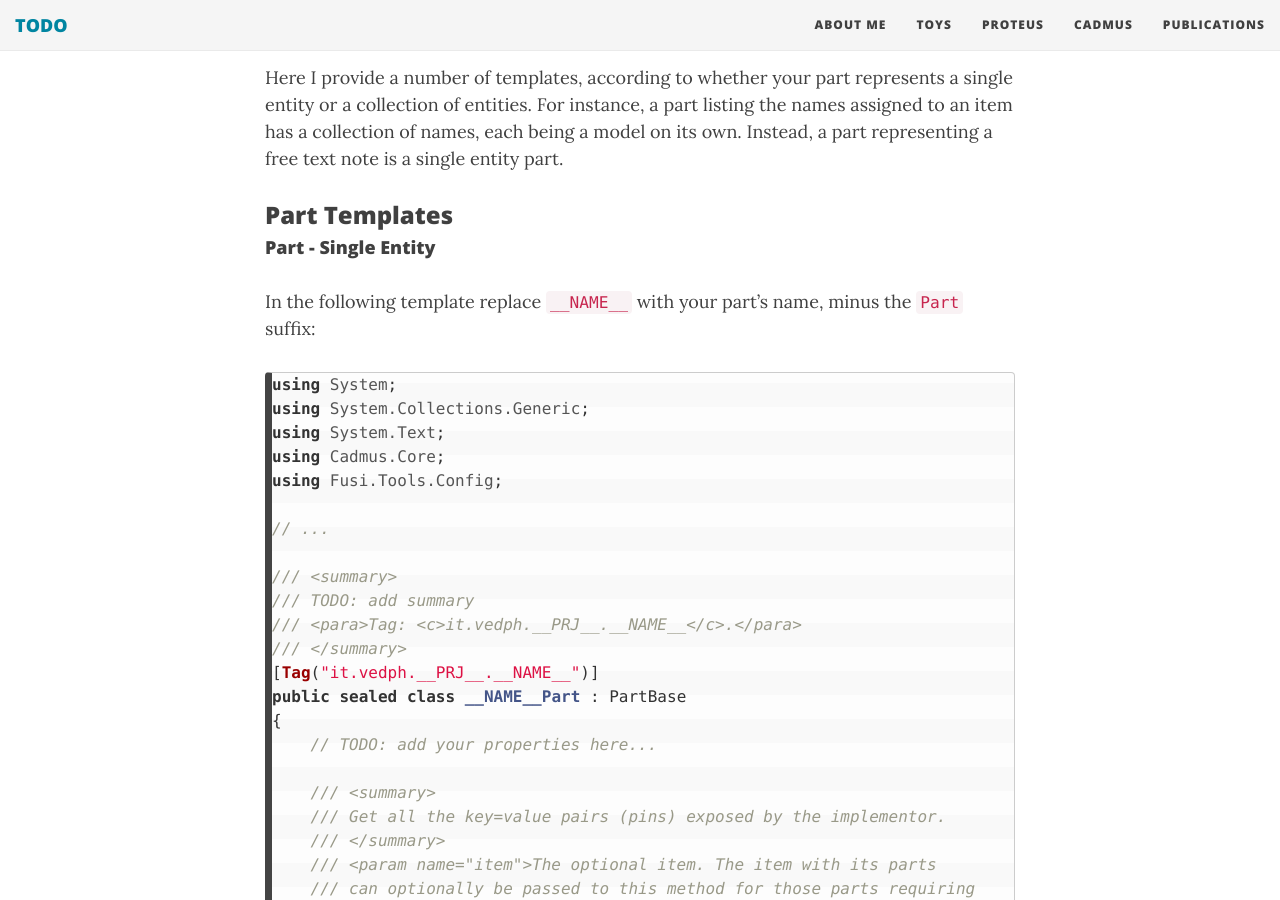
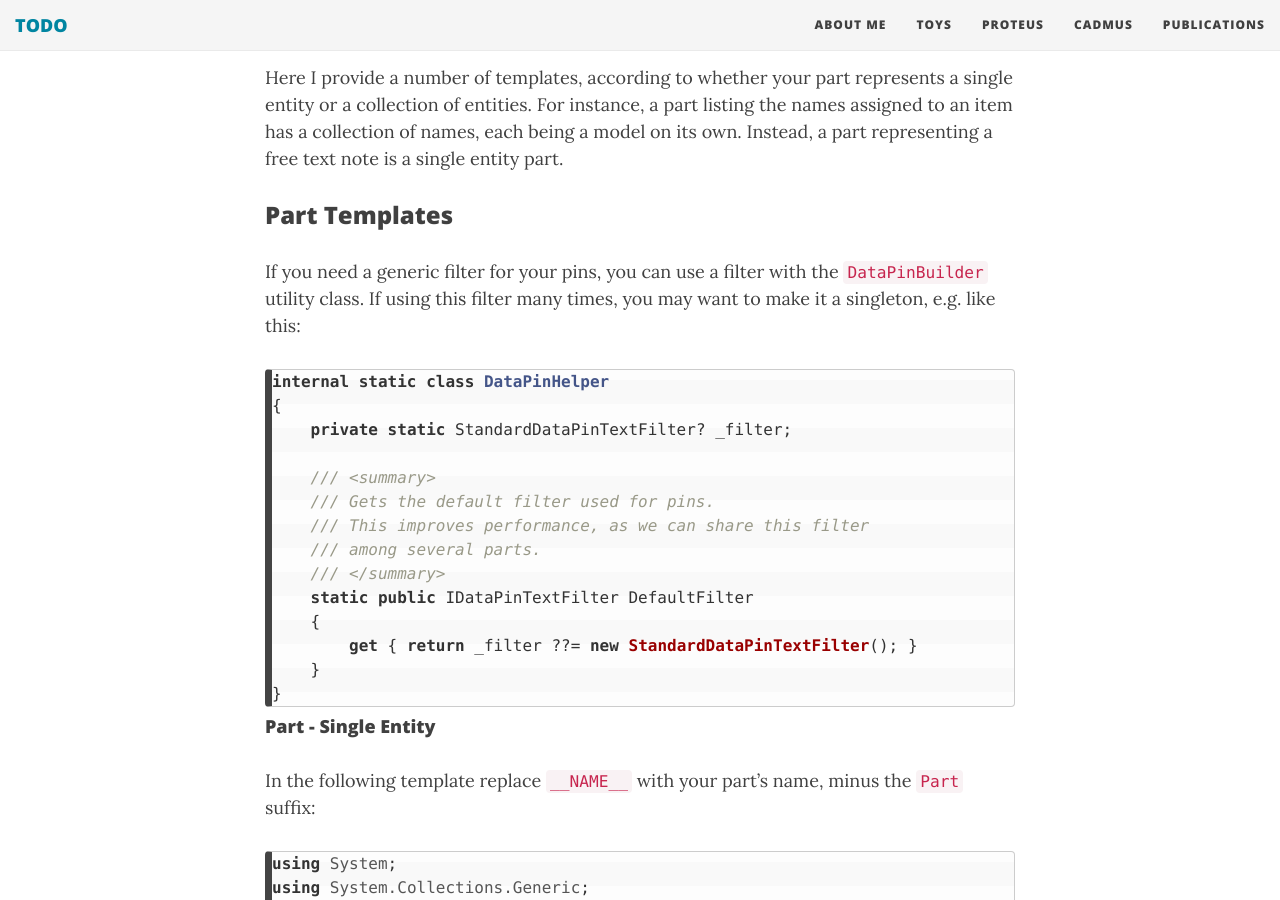
Before and after one commit to Myrmex/overview, a Jekyll site: the page built from cadmus/dev/backend-part.md, in a window 1280 px wide and 900 px high, scrolled down 1676 px. Built offline with Jekyll 4.4.1, drawn with Linux system fonts in a browser that asks for light colours; nearby versions of some CDN libraries; some of the changed text lies outside the part shown.

Commit message:
Update backend-part.md

````diff
--- a/cadmus/dev/backend-part.md
+++ b/cadmus/dev/backend-part.md
@@ -49,6 +49,25 @@ The typical procedure when adding a new part is:
 Here I provide a number of templates, according to whether your part represents a single entity or a collection of entities. For instance, a part listing the names assigned to an item has a collection of names, each being a model on its own. Instead, a part representing a free text note is a single entity part.
 
 ### Part Templates
+
+If you need a generic filter for your pins, you can use a filter with the `DataPinBuilder` utility class. If using this filter many times, you may want to make it a singleton, e.g. like this:
+
+```cs
+internal static class DataPinHelper
+{
+    private static StandardDataPinTextFilter? _filter;
+
+    /// <summary>
+    /// Gets the default filter used for pins.
+    /// This improves performance, as we can share this filter
+    /// among several parts.
+    /// </summary>
+    static public IDataPinTextFilter DefaultFilter
+    {
+        get { return _filter ??= new StandardDataPinTextFilter(); }
+    }
+}
+```
 
 #### Part - Single Entity
 
@@ -177,6 +196,8 @@ public sealed class __NAME__Part : PartBase
     /// these keys: ....</returns>
     public override IEnumerable<DataPin> GetDataPins(IItem? item = null)
     {
+        // TODO: remove the filter if not using it, or make it a singleton
+        // if using it in several components in the same library
         DataPinBuilder builder = new(new StandardDataPinTextFilter());
 
         builder.Set("tot", Entries?.Count ?? 0, false);
````
